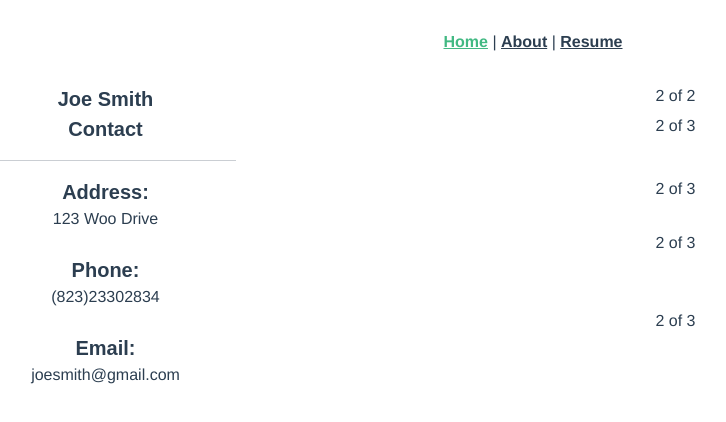
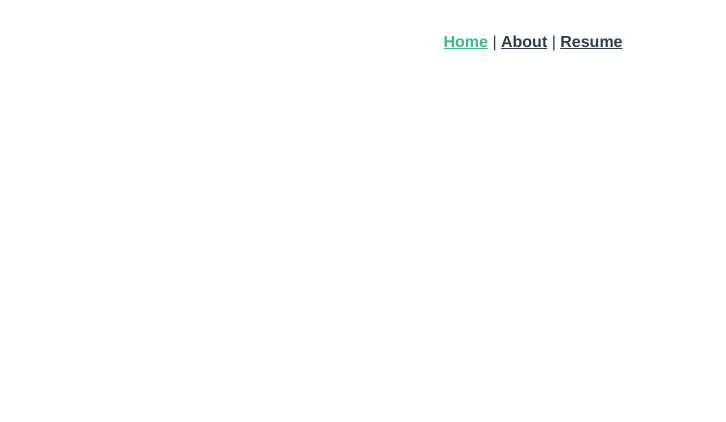
Before and after one commit to josephtong88/online_resumes_vue_app, a Vue app: page / in a window 1280 px wide. Shown: the top 422 px of the page, without its empty margins (107-833 px from the left). Built offline with nearby package versions, Linux system fonts and the light colour scheme; what vuejs-twitter-feed would draw is missing.

Commit message:
add some bootstrap to resume view

```diff
--- a/package.json
+++ b/package.json
@@ -21,12 +21,9 @@
     "@vue/cli-plugin-eslint": "~4.5.0",
     "@vue/cli-plugin-router": "~4.5.0",
     "@vue/cli-service": "~4.5.0",
-    "@vue/eslint-config-prettier": "^6.0.0",
     "babel-eslint": "^10.1.0",
     "eslint": "^6.7.2",
-    "eslint-plugin-prettier": "^3.3.1",
     "eslint-plugin-vue": "^6.2.2",
-    "prettier": "^2.2.1",
     "vue-template-compiler": "^2.6.11"
   }
 }
--- a/src/App.vue
+++ b/src/App.vue
@@ -6,69 +6,8 @@
       <router-link to="/resume">Resume</router-link>
     </div>
     <router-view />
-    <div class="container">
-      <div class="row">
-        <div class="col-3">
-          <div class="headers">
-            Joe Smith
-          </div>
-        </div>
-        <div class="col-9">
-          2 of 2
-        </div>
-      </div>
-      <div class="row">
-        <div class="col-3">
-          <div class="headers">
-          Contact
-          <hr>
-          </div>
-        </div>
-        <div class="col-9">
-          2 of 3
-        </div>
-      </div>
-      <div class="row">
-        <div class="col-3">
-          <div class="headers">
-          <b>Address:</b>
-          <br>
-          </div>
-            123 Woo Drive
-        </div>
-        <div class="col-9">
-          2 of 3
-        </div>
-      </div>
-      <div class="row">
-        <div class="col-3">
-          <br>
-          <div class="headers">
-          <b>Phone:</b>
-          </div>
-          (823)23302834
-          <br>
-        </div>
-        <div class="col-9">
-          2 of 3
-        </div>
-      </div>
-      <div class="row">
-        <div class="col-3">
-          <br>
-          <div class="headers">
-          <b>Email:</b>
-          </div>
-          joesmith@gmail.com
-          <br>
-        </div>
-        <div class="col-9">
-          2 of 3
-        </div>
-      </div>
-</div>
+  </div>
 
-  </div>
 </template>
 
 <style>
--- a/src/views/Resume.vue
+++ b/src/views/Resume.vue
@@ -3,17 +3,27 @@
     <h1>{{ message }}</h1>
     <div v-for="student in students" v-bind:key="student.id">
       <p><img v-bind:src="student.photo" class="img-thumbnail" alt="profile picture"></p>
-      <h2>{{ student.first_name }}</h2>
-      <h2> {{ student.last_name }}</h2>
-      <p>{{ student.email }}</p>
-      <p>{{ student.phone_number }}</p>
-      <p>{{ student.bio }}</p>
-      <p>{{ student.linkedin_url }}</p>
-      <p>{{ student.twitter_handle }}</p>
-      <p>{{ student.website_url }}</p>
-      <p>{{ student.resume_url }}</p>
-      <p>{{ student.github_url }}</p>
-    </div>
+      <div class="container-fluid">
+        <div class="row">
+          <div class="col-12 col-sm-4 text-center">
+            <h2>{{ student.first_name }} {{ student.last_name }}</h2>
+          </div>
+          <div class="col-6 col-sm-4 text-center">
+            <h1>2</h1>
+          </div>
+          <div class="col-6 col-sm-4 text-center">
+            <h1>3</h1>
+          </div>
+        </div>
+      </div>
+        <p><b>Email:</b> {{ student.email }}</p>
+        <p><b>Cell:</b> {{ student.phone_number }}</p>
+        <p><b>About Me:</b> {{ student.bio }}</p>
+        <p><b>LinkedIn:</b> {{ student.linkedin_url }}</p>
+        <p><b>Twitter:</b> {{ student.twitter_handle }}</p>
+        <p><b>Website:</b> {{ student.website_url }}</p>
+        <p><b>Resume:</b> {{ student.resume_url }}</p>
+        <p><b>Github:</b> {{ student.github_url }}</p>
     <div v-for="experience in experiences" v-bind:key="experience.id">
       <p>Start Date: {{ experience.start_date }}</p>
       <p>End Date: {{ experience.end_date }}</p>
@@ -21,26 +31,22 @@
       <p>Company Name: {{ experience.company_name }}</p>
       <p>Details: {{ experience.details }}</p>
     </div>
-    <div v-for="education in educations" v-bind:key="education.id">
-      <p>Start Date: {{ education.start_date }}</p>
-      <p>End Date: {{ education.end_date }}</p>
-      <p>Degree: {{ education.degree }}</p>
-      <p>University Name: {{ education.university_name }}</p>
-      <p>Details: {{ education.details }}</p>
-    </div>
-    <div v-for="skill in skills" v-bind:key="skill.id">
-      <p>{{ skill.skill_name }}</p>
-    </div>
-    <div v-for="capstone in capstones" v-bind:key="capstone.id">
-      <p>{{ capstone.name }}</p>
-      <p>{{ capstone.description }}</p>
-      <p>{{ capstone.url }}</p>
-      <p>{{ capstone.screenshot }}</p>
-    </div>
   </div>
-</template>
+  </div>
+  </template>
 
-<style></style>
+<style>
+#contactinfo {
+  text-align: left;
+  padding-left: 100px;
+}
+.name {
+  font-weight: 400;
+}
+#resume {
+  columns: 2 auto;
+}
+</style>
 
 <script>
 import axios from "axios";
@@ -50,17 +56,11 @@ import axios from "axios";
         message: "Vue my Resume!",
         students: {},
         experiences: {},
-        educations: {},
-        skills: {},
-        capstones: {}
       };
     },
     created: function () {
       this.indexStudents();
       this.indexExperiences();
-      this.indexEducations();
-      this.indexSkills();
-      this.indexCapstones();
     },
     methods: {
       indexStudents: function () {
@@ -77,28 +77,6 @@ import axios from "axios";
           this.experiences = response.data;
         });
       },
-      indexEducation: function () {
-        console.log("View education");
-        axios.get("http://localhost:3000/educations").then((response) => {
-          console.log(response.data);
-          this.educataions = response.data;
-        });
-      },
-      indexSkills: function () {
-        console.log("View Skills");
-        axios.get("http://localhost:3000/Skills").then((response) => {
-          console.log(response.data);
-          this.skills = response.data;
-        });
-      },
-      indexCapstone: function () {
-        console.log("View Capstone");
-        axios.get("http://localhost:3000/capstones").then(
-          (response) => {
-            console.log(response.data);
-            this.capstones = response.data;
-        });
-      },
     },
   };
 </script>
```
Also changed, not shown: 1 other file (tests, documents, lock files or other folders).
